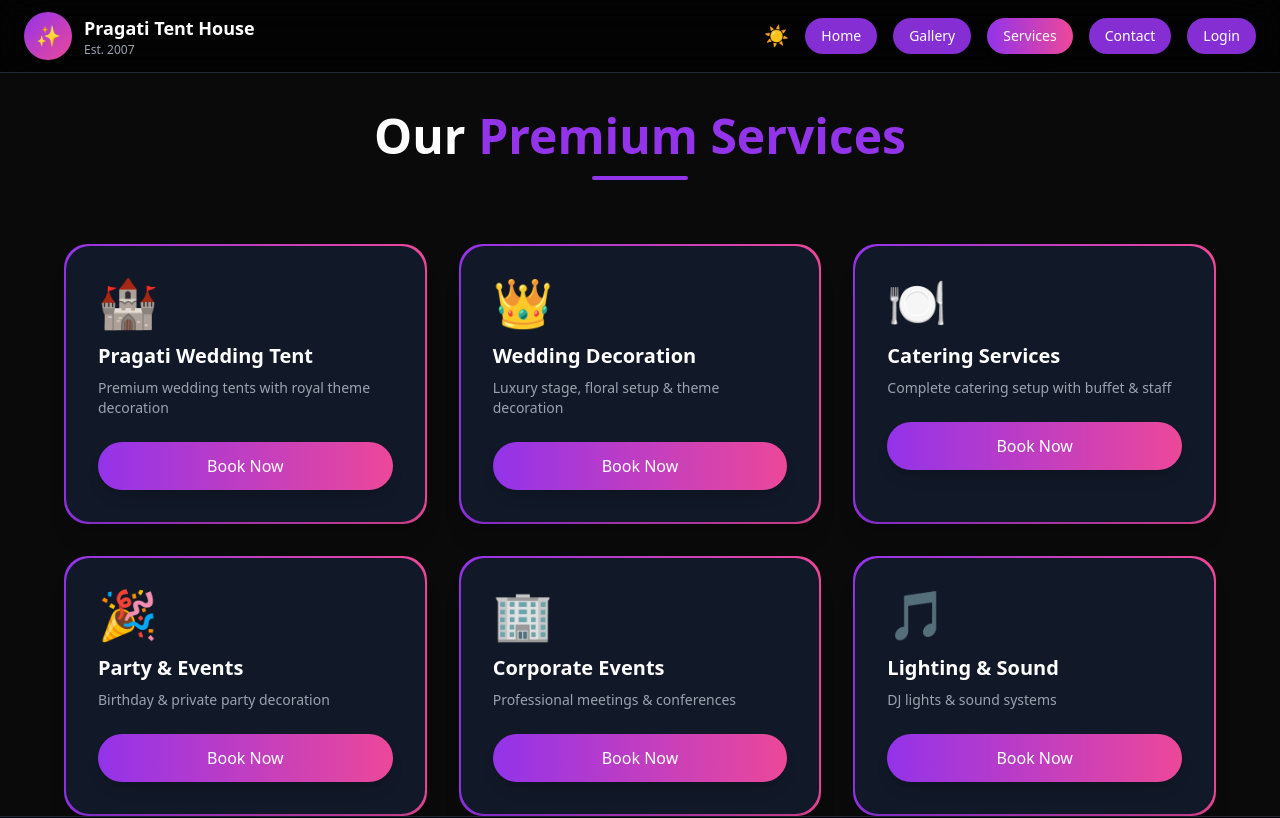
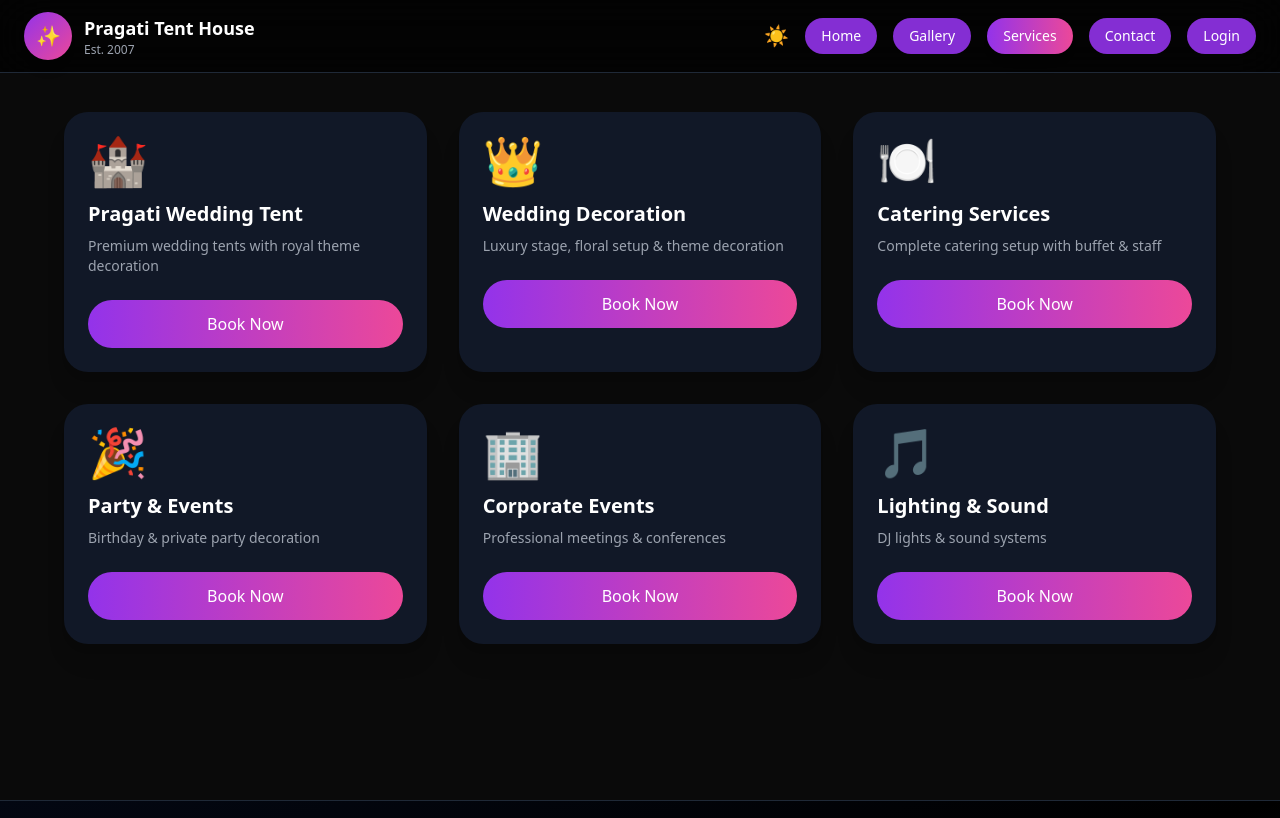
Before and after one commit to samota2004/tent-house-project, a React (Create React App) app in the folder client/: page /services in a window 1280 px wide. Shown: the top 818 px of the page. Built offline with nearby package versions, Linux system fonts and the light colour scheme.

Commit message:
Update API base URL for production

```diff
--- a/client/src/App.css
+++ b/client/src/App.css
@@ -108,13 +108,3 @@
   box-shadow: 0 20px 40px rgba(37, 99, 235, 0.25);
 }
 /* Dark mode calendar icon fix (Production Safe) */
-
-.dark input[type="date"]::-webkit-calendar-picker-indicator {
-  filter: invert(1);
-  opacity: 1;
-  cursor: pointer;
-}
-
-.dark input[type="date"] {
-  color-scheme: dark;
-}
--- a/client/src/pages/Services.jsx
+++ b/client/src/pages/Services.jsx
@@ -2,11 +2,9 @@
 
 export default function Services() {
 
-  // Modal & Form State
   const [showBooking, setShowBooking] = useState(false);
   const [serviceName, setServiceName] = useState("");
   const [loading, setLoading] = useState(false);
-
   const [success, setSuccess] = useState("");
   const [error, setError] = useState("");
 
@@ -19,54 +17,23 @@
     details: "",
   });
 
-  // Services
   const services = [
-    {
-      title: "Pragati Wedding Tent",
-      desc: "Premium wedding tents with royal theme decoration",
-      icon: "🏰",
-    },
-    {
-      title: "Wedding Decoration",
-      desc: "Luxury stage, floral setup & theme decoration",
-      icon: "👑",
-    },
-    {
-      title: "Catering Services",
-      desc: "Complete catering setup with buffet & staff",
-      icon: "🍽️",
-    },
-    {
-      title: "Party & Events",
-      desc: "Birthday & private party decoration",
-      icon: "🎉",
-    },
-    {
-      title: "Corporate Events",
-      desc: "Professional meetings & conferences",
-      icon: "🏢",
-    },
-    {
-      title: "Lighting & Sound",
-      desc: "DJ lights & sound systems",
-      icon: "🎵",
-    },
+    { title: "Pragati Wedding Tent", desc: "Premium wedding tents with royal theme decoration", icon: "🏰" },
+    { title: "Wedding Decoration", desc: "Luxury stage, floral setup & theme decoration", icon: "👑" },
+    { title: "Catering Services", desc: "Complete catering setup with buffet & staff", icon: "🍽️" },
+    { title: "Party & Events", desc: "Birthday & private party decoration", icon: "🎉" },
+    { title: "Corporate Events", desc: "Professional meetings & conferences", icon: "🏢" },
+    { title: "Lighting & Sound", desc: "DJ lights & sound systems", icon: "🎵" },
   ];
 
-  // Input Change
   const handleChange = (e) => {
-    setFormData({
-      ...formData,
-      [e.target.name]: e.target.value,
-    });
+    setFormData({ ...formData, [e.target.name]: e.target.value });
   };
 
-  // Close Modal
   const closeModal = () => {
     setShowBooking(false);
     setSuccess("");
     setError("");
-
     setFormData({
       date: "",
       name: "",
@@ -77,10 +44,8 @@
     });
   };
 
-  // Submit Booking
   const handleSubmit = async (e) => {
     e.preventDefault();
-
     setSuccess("");
     setError("");
 
@@ -92,17 +57,14 @@
     try {
       setLoading(true);
 
-      const res = await fetch("https://tent-house-backend.onrender.com/api/booking", {
+      const res = await fetch(
+        "https://tent-house-backend.onrender.com/api/booking",
+        {
           method: "POST",
-        headers: {
-          "Content-Type": "application/json",
-        },
-
-        body: JSON.stringify({
-          service: serviceName,
-          ...formData,
-        }),
-      });
+          headers: { "Content-Type": "application/json" },
+          body: JSON.stringify({ service: serviceName, ...formData }),
+        }
+      );
 
       const data = await res.json();
 
@@ -111,9 +73,7 @@
       } else {
         setError("❌ Booking failed. Try again.");
       }
-
     } catch (err) {
-      console.log(err);
       setError("❌ Server error. Try later.");
     } finally {
       setLoading(false);
@@ -123,30 +83,13 @@
   return (
     <div className="min-h-screen pt-28 px-6 bg-gray-50 dark:bg-[#0a0a0a]">
 
-      {/* Heading */}
-      <div className="text-center mb-16">
-        <h1 className="text-4xl md:text-5xl font-bold text-gray-900 dark:text-white">
-          Our <span className="text-purple-600">Premium Services</span>
-        </h1>
-        <div className="w-24 h-1 bg-purple-600 mx-auto mt-4 rounded-full"></div>
-      </div>
-
-      {/* Grid */}
+      {/* SERVICES GRID */}
       <div className="grid sm:grid-cols-2 lg:grid-cols-3 gap-8 max-w-6xl mx-auto">
 
         {services.map((s, i) => (
-          <div
-            key={i}
-            className="group relative p-[2px] rounded-3xl
-                       bg-gradient-to-r from-purple-600 to-pink-500
-                       hover:scale-105 transition"
-          >
-
-            <div className="bg-white dark:bg-gray-900 rounded-3xl p-8 h-full
-                            shadow-xl group-hover:shadow-purple-500/40">
+          <div key={i} className="p-6 bg-white dark:bg-gray-900 rounded-3xl shadow-xl">
 
             <div className="text-5xl mb-4">{s.icon}</div>
-
             <h2 className="text-xl font-semibold mb-2 dark:text-white">
               {s.title}
             </h2>
@@ -159,37 +102,28 @@
               onClick={() => {
                 setShowBooking(true);
                 setServiceName(s.title);
-                  setSuccess("");
-                  setError("");
               }}
               className="w-full py-3 rounded-full text-white
-                           bg-gradient-to-r from-purple-600 to-pink-500
-                           hover:scale-105 transition shadow-lg"
+              bg-gradient-to-r from-purple-600 to-pink-500"
             >
               Book Now
             </button>
 
           </div>
-          </div>
         ))}
-
       </div>
 
       {/* ================= MODAL ================= */}
       {showBooking && (
-
         <div className="fixed inset-0 bg-black/70 flex items-center justify-center z-50">
 
           <div className="bg-white dark:bg-gray-900 rounded-3xl
           p-8 w-full max-w-md relative shadow-2xl">
 
-            {/* Close Button */}
             <button
               onClick={closeModal}
-              className="absolute top-3 right-3
-                         w-9 h-9 rounded-full
-                         bg-red-500 text-white font-bold
-                         hover:bg-red-600 transition"
+              className="absolute top-3 right-3 w-9 h-9
+              rounded-full bg-red-500 text-white"
             >
               ✕
             </button>
@@ -202,36 +136,33 @@
               {serviceName}
             </p>
 
-            {/* Success */}
             {success && (
-              <p className="text-green-500 text-center font-semibold mb-4">
-                {success} <br />
-                Please wait for confirmation.
+              <p className="text-green-500 text-center mb-4">
+                {success}
               </p>
             )}
 
-            {/* Error */}
             {error && (
               <p className="text-red-500 text-center mb-4">
                 {error}
               </p>
             )}
 
-            {/* Form */}
             {!success && (
-
               <form onSubmit={handleSubmit} className="space-y-4">
 
+                {/* DATE FIXED INPUT */}
                 <input
                   type="date"
                   name="date"
                   value={formData.date}
                   onChange={handleChange}
-                      className="w-full p-3 pr-12 rounded border
-               bg-white dark:bg-black
-               text-black dark:text-white
-               cursor-pointer"
                   required
+                  className="w-full p-3 rounded border
+                  bg-white text-black
+                  dark:bg-black dark:text-white
+                  dark:[color-scheme:dark]
+                  appearance-none"
                 />
 
                 <input
@@ -240,8 +171,10 @@
                   placeholder="Your Name"
                   value={formData.name}
                   onChange={handleChange}
-                  className="w-full p-3 rounded border dark:bg-black"
                   required
+                  className="w-full p-3 rounded border
+                  bg-white dark:bg-black
+                  dark:text-white"
                 />
 
                 <input
@@ -250,8 +183,10 @@
                   placeholder="Phone Number"
                   value={formData.phone}
                   onChange={handleChange}
-                  className="w-full p-3 rounded border dark:bg-black"
                   required
+                  className="w-full p-3 rounded border
+                  bg-white dark:bg-black
+                  dark:text-white"
                 />
 
                 <input
@@ -260,7 +195,9 @@
                   placeholder="Email"
                   value={formData.email}
                   onChange={handleChange}
-                  className="w-full p-3 rounded border dark:bg-black"
+                  className="w-full p-3 rounded border
+                  bg-white dark:bg-black
+                  dark:text-white"
                 />
 
                 <input
@@ -269,7 +206,9 @@
                   placeholder="Expected Guests"
                   value={formData.guests}
                   onChange={handleChange}
-                  className="w-full p-3 rounded border dark:bg-black"
+                  className="w-full p-3 rounded border
+                  bg-white dark:bg-black
+                  dark:text-white"
                 />
 
                 <textarea
@@ -278,16 +217,16 @@
                   rows="3"
                   value={formData.details}
                   onChange={handleChange}
-                  className="w-full p-3 rounded border dark:bg-black"
+                  className="w-full p-3 rounded border
+                  bg-white dark:bg-black
+                  dark:text-white"
                 ></textarea>
 
                 <button
                   type="submit"
                   disabled={loading}
                   className="w-full py-3 rounded-full text-white
-                             bg-gradient-to-r from-purple-600 to-pink-500
-                             shadow-lg hover:scale-105 transition
-                             disabled:opacity-50"
+                  bg-gradient-to-r from-purple-600 to-pink-500"
                 >
                   {loading ? "Sending..." : "Confirm Booking"}
                 </button>
@@ -298,7 +237,6 @@
           </div>
         </div>
       )}
-
     </div>
   );
 }
```
Lines whose indentation alone changed are shown as unchanged.
